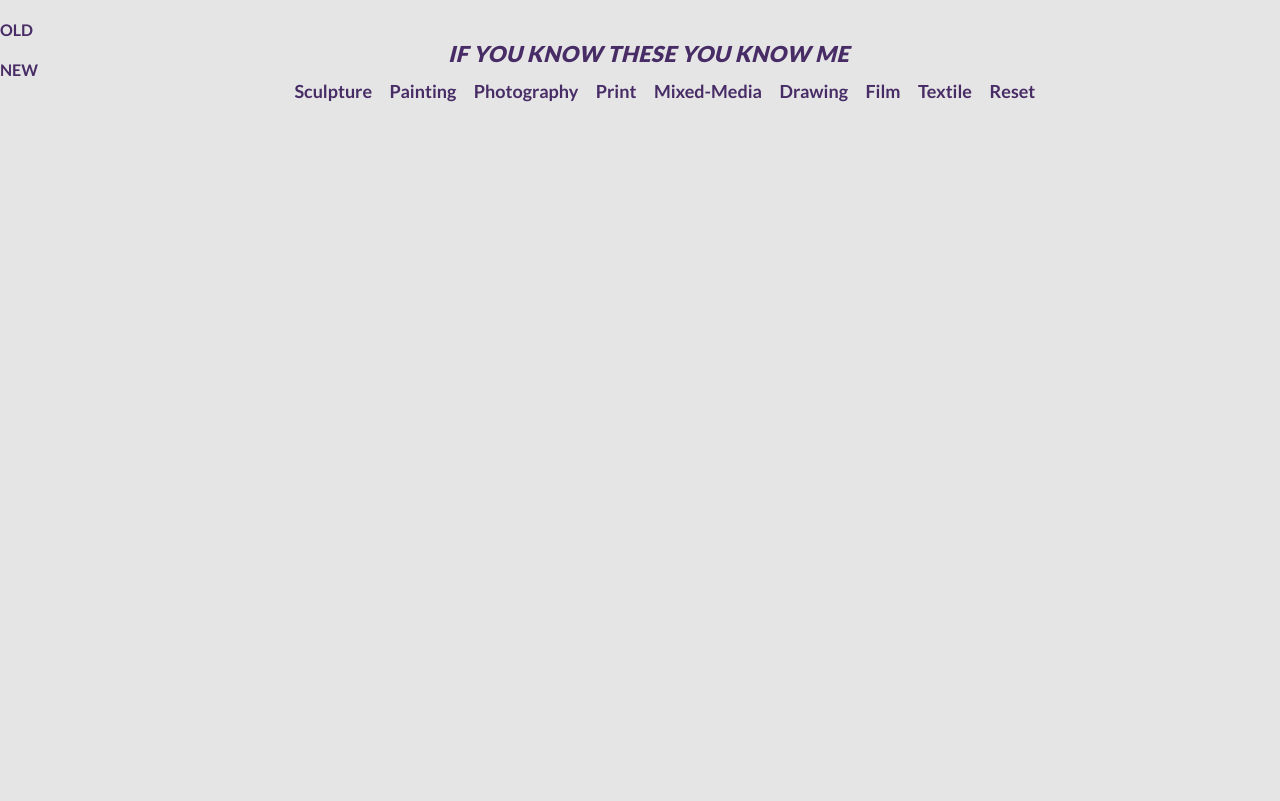
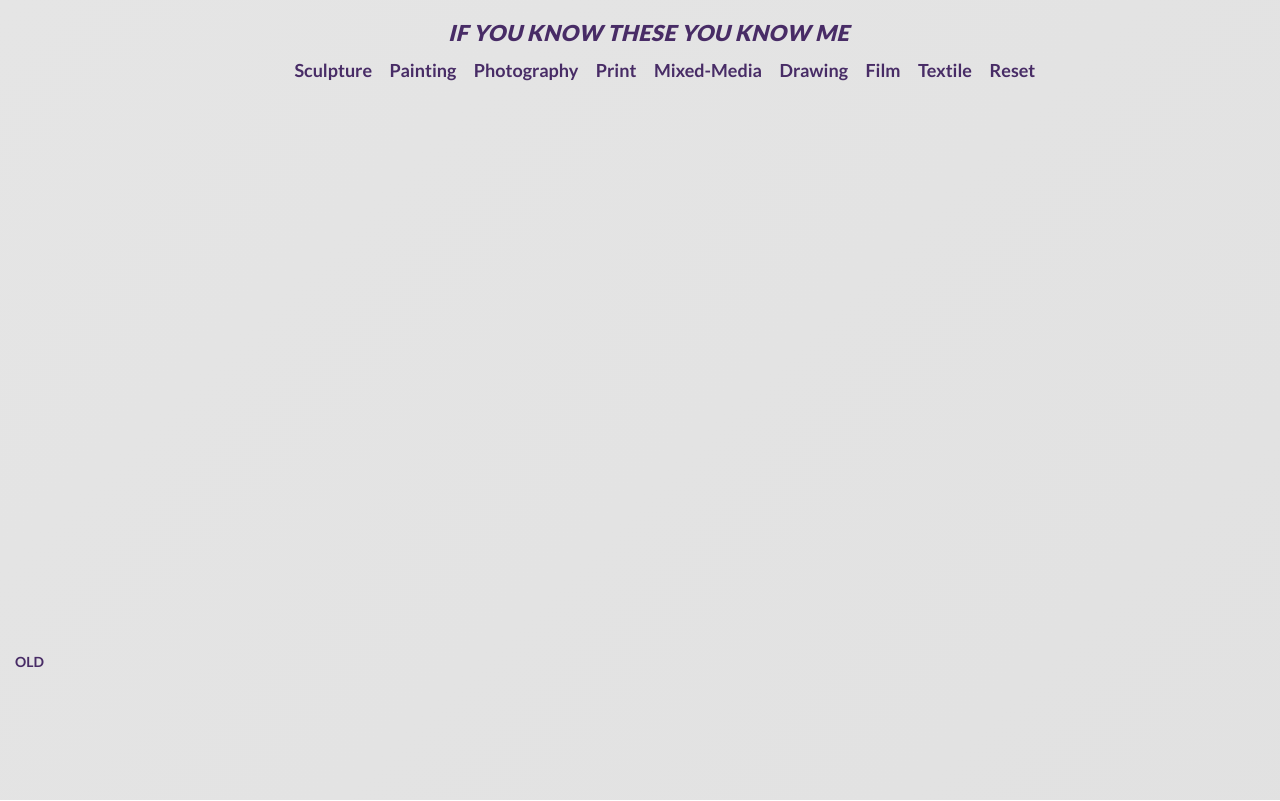
Before and after one commit to marikaklein/studio-project3, a plain HTML site: page index.html in a window 1280 px wide. Drawn offline with Linux system fonts and the light colour scheme; no server answers.

Commit message:
Update main.css

```diff
--- a/main.css
+++ b/main.css
@@ -1,5 +1,6 @@
 body {
-	background-color: #E5E5E5;
+	background: linear-gradient(-45deg, #686868, #969696, #C9C9C9, #E5E5E5);
+	background-size: 3500% 400%;
 	color: #482C66;
 	cursor: default;
 	font-family: 'Lato', sans-serif;
@@ -31,6 +32,24 @@ h3 {
 	font-size: 18px;
 }
 
+h4 {
+	font-size: 14px;
+}
+
+.old {
+	font-weight: lighter;
+	position: fixed;
+	margin-top: 635px;
+	margin-left: 15px;
+}
+
+.new {
+	font-weight: lighter;
+	position: fixed;
+	margin-top: 635px;
+	margin-left: 1395px;
+}
+
 p {
 	font-weight: normal;
 	font-size: 18px;
@@ -52,8 +71,8 @@ p {
 }
 
 .art-image {
-	height: auto;
-	width: 270px;
+	height: 400px;
+	width: auto;
 	margin-top: 75px;
 }
 
@@ -100,7 +119,3 @@ p {
 .art-year.active {
 	display: block;
 }
-
-.hidden {
-	display: none;
-}
```
